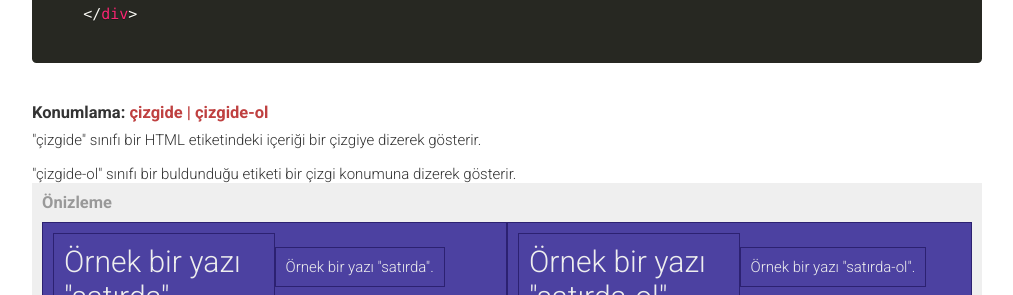
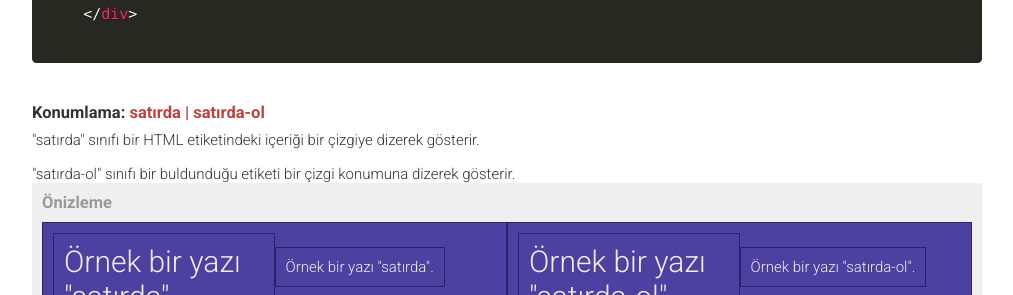
Before and after one commit to data-deveb/data-deveb.github.io, a Jekyll site: the page built from belgeler/kap-orgusu.html, in a window 1280 px wide and 900 px high, scrolled down 6805 px. Shown: the part 157-452 px from the top of the window, without its empty margins (228-1241 px from the left). Built offline with Jekyll 4.4.1, drawn with Linux system fonts in a browser that asks for light colours.

Commit message:
Güncelleme

```diff
--- a/belgeler/kap-orgusu.html
+++ b/belgeler/kap-orgusu.html
@@ -355,9 +355,9 @@ title: Kap Örgüsü
     </code></pre>
     <p></p>
 
-    <h3>Konumlama: <span data-metin="dikkat">çizgide | çizgide-ol</span></h3>
-    <p>"çizgide" sınıfı bir HTML etiketindeki içeriği bir çizgiye dizerek gösterir.</p>
-    <p>"çizgide-ol" sınıfı bir buldunduğu etiketi bir çizgi konumuna dizerek gösterir.</p>
+    <h3>Konumlama: <span data-metin="dikkat">satırda | satırda-ol</span></h3>
+    <p>"satırda" sınıfı bir HTML etiketindeki içeriği bir çizgiye dizerek gösterir.</p>
+    <p>"satırda-ol" sınıfı bir buldunduğu etiketi bir çizgi konumuna dizerek gösterir.</p>
     <div data-gnl="1 1p" class="önizleme">
       <h3>Önizleme</h3>
       <div data-gnl="1 2p satırda" style="height:33vh;">
```
